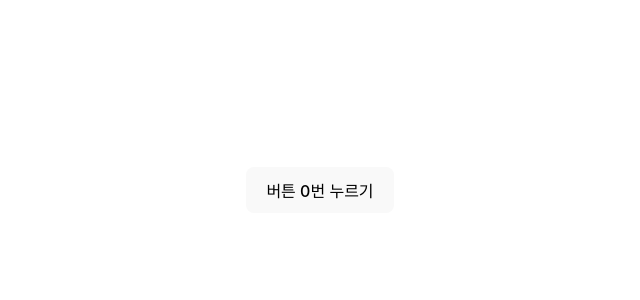
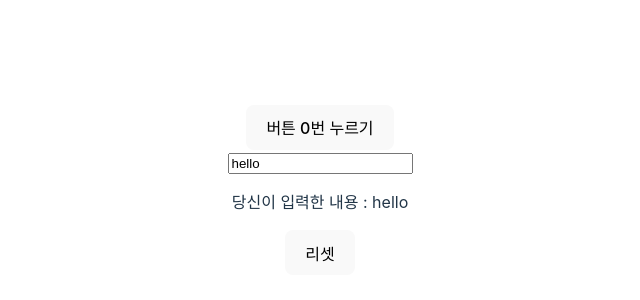
Before and after one commit to BoraParkDev/react-example, a React (Vite) app: page /state in a window 1280 px wide. Shown: the part 210-510 px from the top of the page, without its empty margins (320-960 px from the left). Built offline with nearby package versions, Linux system fonts and the light colour scheme.

Commit message:
#feat useState basic example-(2) added.

```diff
--- /dev/null
+++ b/src/useState/TextFields.tsx
@@ -0,0 +1,23 @@
+import React, { ChangeEvent, useState } from "react";
+
+const TextFields = () => {
+  const [text, setText] = useState("hello");
+
+  const onChange = (e: ChangeEvent<HTMLInputElement>) => {
+    setText(e.target.value);
+  };
+
+  const resetInput = () => {
+    setText("hello");
+  };
+
+  return (
+    <div>
+      <input value={text} onChange={onChange} />
+      <p>당신이 입력한 내용 : {text}</p>
+      <button onClick={resetInput}>리셋</button>
+    </div>
+  );
+};
+
+export default TextFields;
--- a/src/useState/index.tsx
+++ b/src/useState/index.tsx
@@ -1,10 +1,12 @@
 import React from "react";
 import Counter from "./Counter";
+import TextFields from "./TextFields";
 
 const UseStateExample = () => {
   return (
     <div>
       <Counter />
+      <TextFields />
     </div>
   );
 };
```
